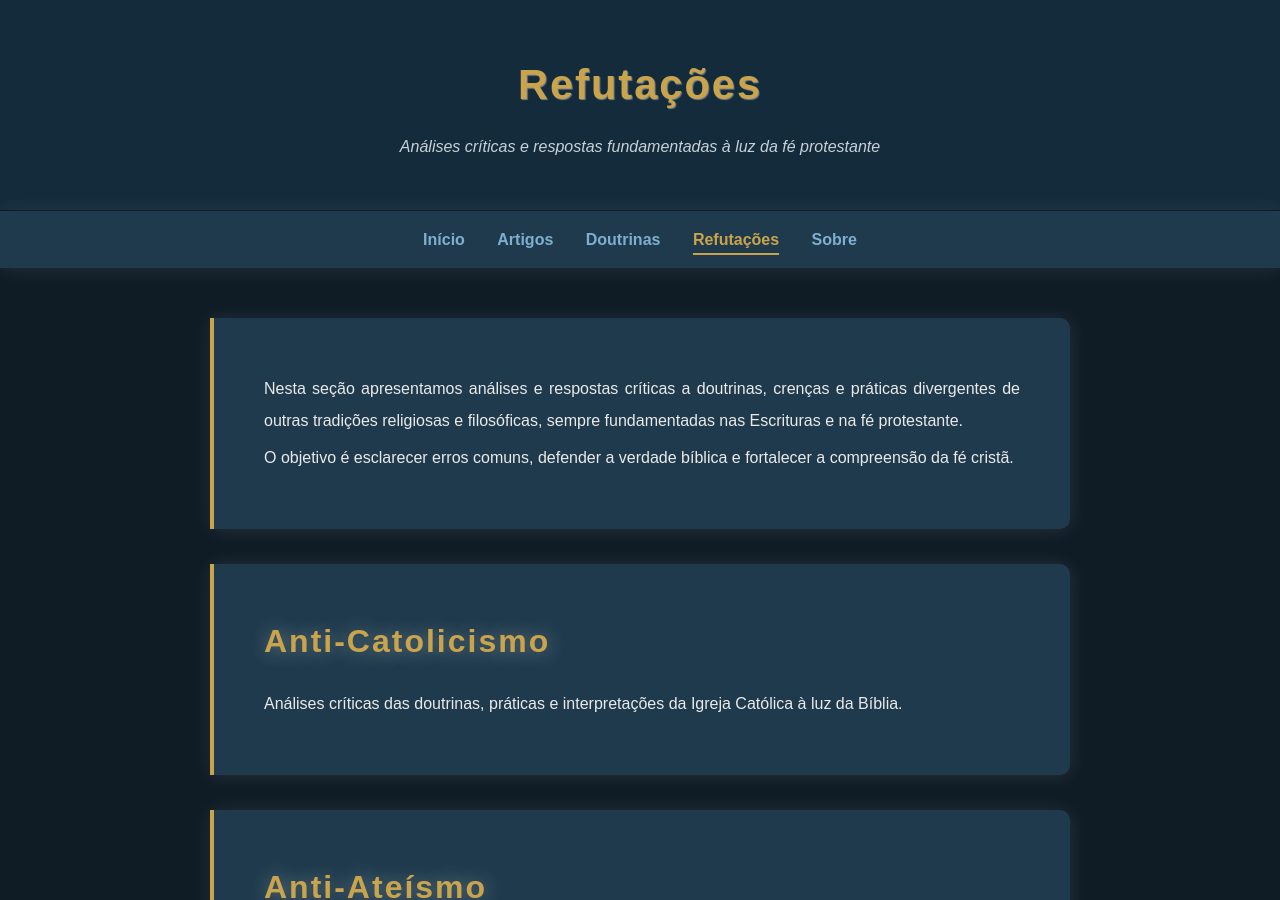
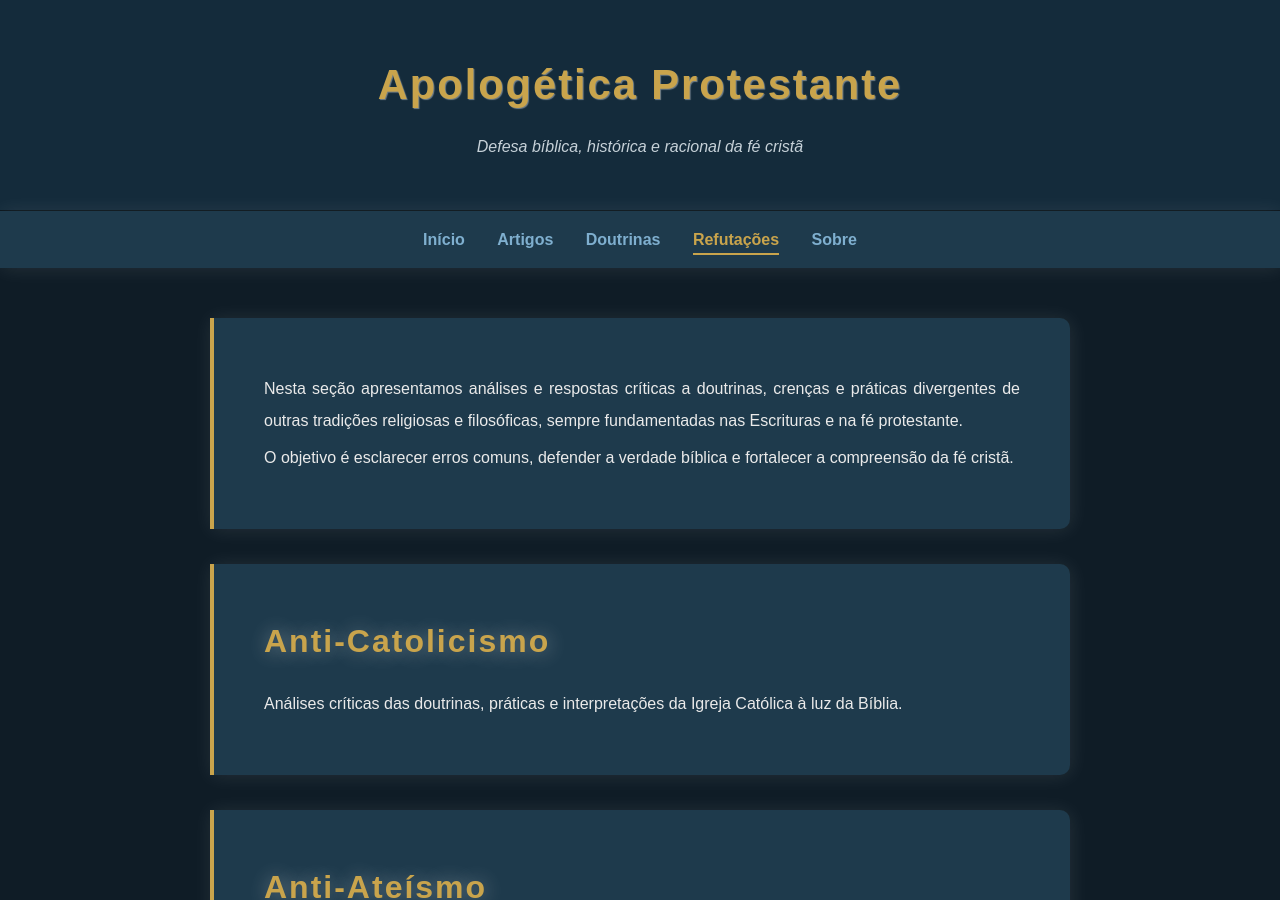
Before and after one commit to Rasyonheneyah/apologetica, a Jekyll site: the page refutacoes.html, which Jekyll copies as it is, in a window 1280 px wide and 900 px high. Built offline with Jekyll 4.4.1, drawn with Linux system fonts in a browser that asks for light colours; some web fonts are replaced.

Commit message:
Update headers and subtitles for consistency
Standardized the main header to 'Apologética Protestante' and updated the subtitle to 'Defesa bíblica, histórica e racional da fé cristã' across artigos.html, doutrinas.html, and refutacoes.html for a unified presentation.

```diff
--- a/artigos.html
+++ b/artigos.html
@@ -44,9 +44,9 @@
 <body>
 
     <header>
-        <h1>Artigos</h1>
+        <h1>Apologética Protestante</h1>
         <p class="subtitulo">
-            Estudos bíblicos, históricos e teológicos
+            Defesa bíblica, histórica e racional da fé cristã
         </p>
     </header>
 
--- a/doutrinas.html
+++ b/doutrinas.html
@@ -42,9 +42,9 @@
 <body>
 
     <header>
-        <h1>Doutrinas</h1>
+        <h1>Apologética Protestante</h1>
         <p class="subtitulo">
-            Estudos sistemáticos e fundamentados na fé cristã protestante
+            Defesa bíblica, histórica e racional da fé cristã
         </p>
     </header>
 
--- a/refutacoes.html
+++ b/refutacoes.html
@@ -42,9 +42,9 @@
 <body>
 
     <header>
-        <h1>Refutações</h1>
+        <h1>Apologética Protestante</h1>
         <p class="subtitulo">
-            Análises críticas e respostas fundamentadas à luz da fé protestante
+            Defesa bíblica, histórica e racional da fé cristã
         </p>
     </header>
 
```
